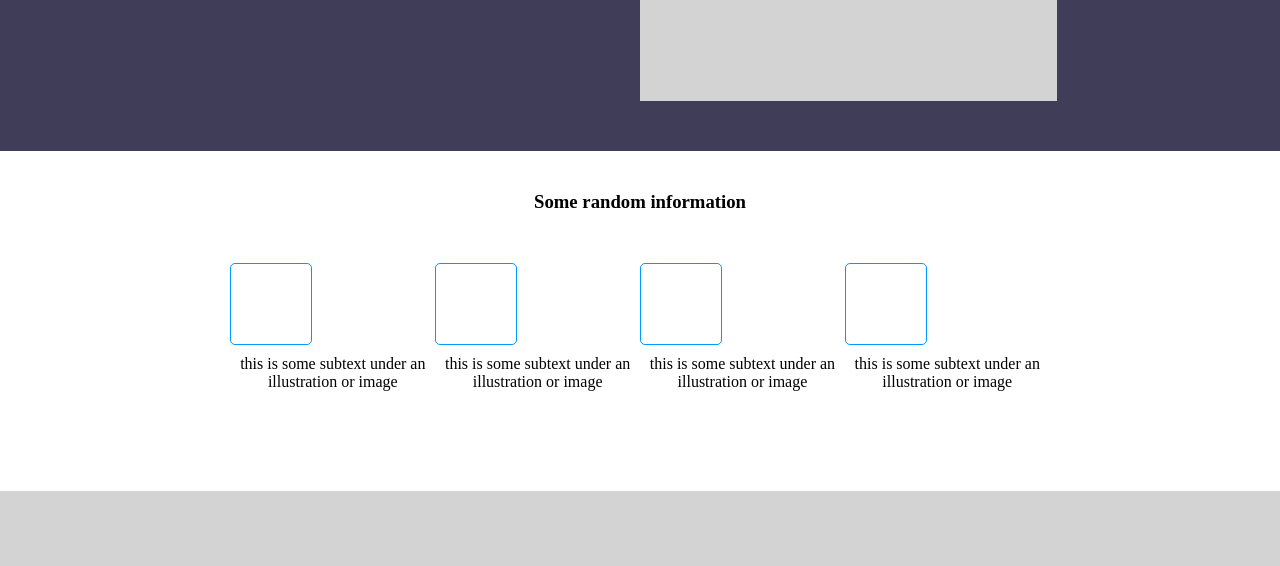
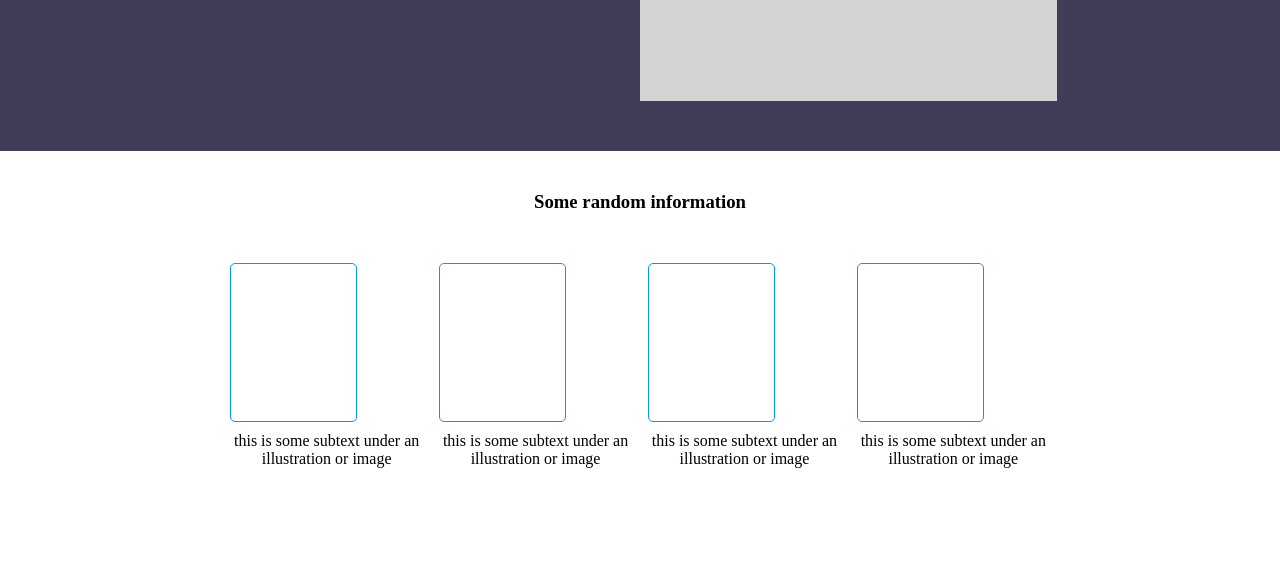
Before and after one commit to bassham12/odin_landing_page, a plain HTML site: page index.html in a window 1280 px wide. Shown: the part 234-800 px from the top of the page. Drawn offline with Linux system fonts and the light colour scheme.

Commit message:
add dynamic style to card class

```diff
--- a/style.css
+++ b/style.css
@@ -73,22 +73,17 @@ header,
   display: flex;
   align-items: center;
   margin: 50px 10%;
+  flex: 1;
+  gap: 2%;
 }
-
-.card {
-  justify-content: space-around;
-  width: 40%;
-}
-
-
 
 .box {
   border: 1px solid #0099ff;
   border-radius: 5px;
-  height: 80px;
-  width: 80px;
-  display: flex;
   margin-bottom: 10px;
+  height: 5em;
+  width: 3em;
+  padding: 20%;
 }
 
 .quote-container {
```
